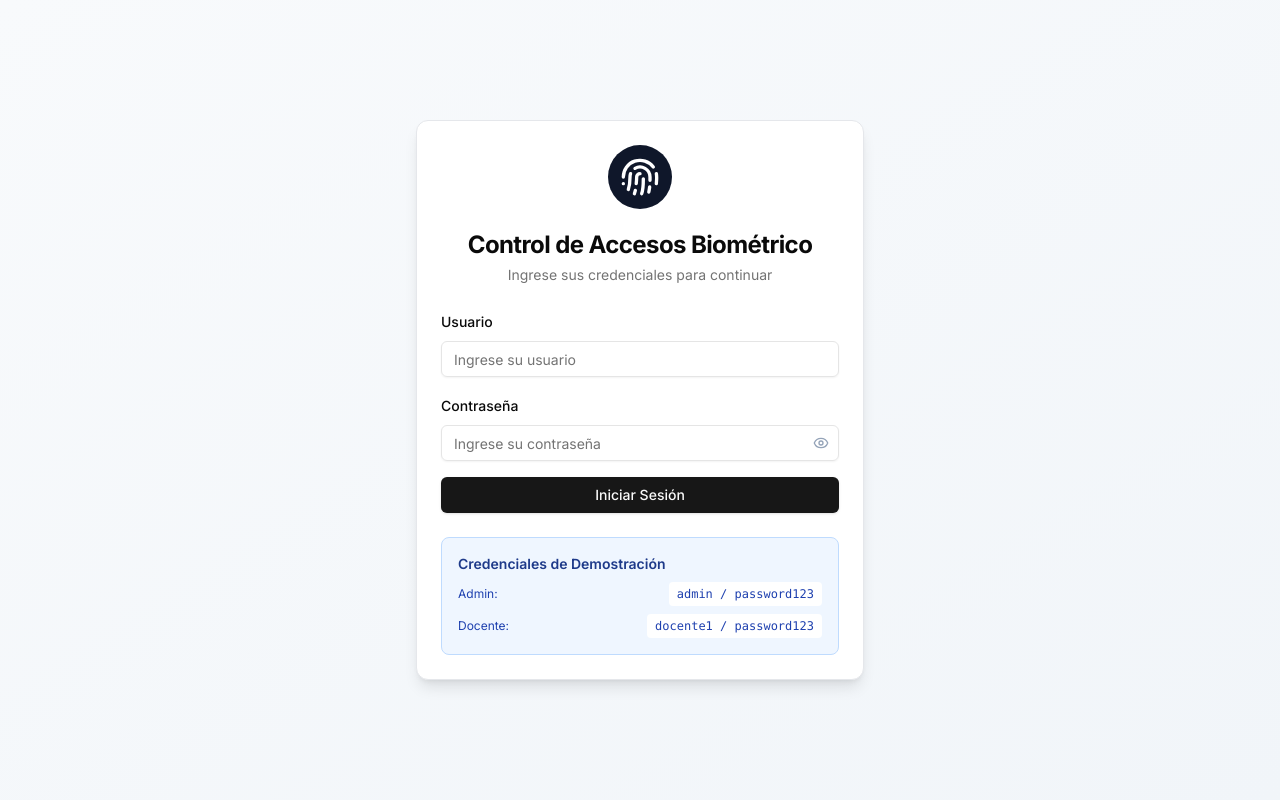
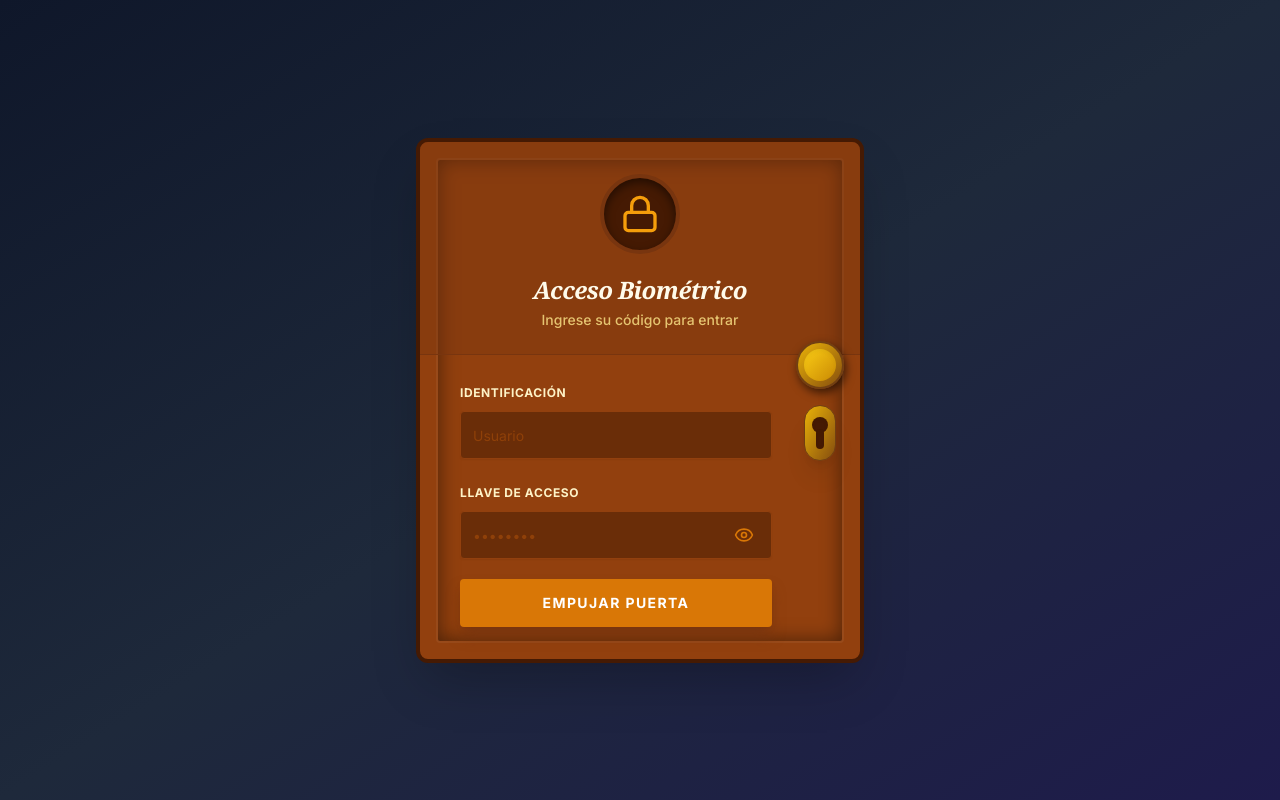
Before and after one commit to HenryLeevi/Sistema-control-acceso-biometrico, a Next.js app in the folder frontend/: page /login in a window 1280 px wide. Built offline with nearby package versions, Linux system fonts and the light colour scheme.

Commit message:
feat: Implement login page with interactive door and shake animations, alongside new global theme styles.

```diff
--- a/frontend/app/globals.css
+++ b/frontend/app/globals.css
@@ -73,3 +73,38 @@
     --chart-5: 340 75% 55%;
   }
 }
+
+/* Animaciones del Login (Door & Shake) */
+@keyframes shake {
+  0%, 100% { transform: translateX(0); }
+  20%, 60% { transform: translateX(-12px); }
+  40%, 80% { transform: translateX(12px); }
+}
+
+.animate-shake {
+  animation: shake 0.5s cubic-bezier(.36,.07,.19,.97) both;
+}
+
+.door-open {
+  transform: perspective(1200px) rotateY(-105deg) scale(0.95);
+  opacity: 0;
+  transition: transform 1s cubic-bezier(0.175, 0.885, 0.32, 1.275), opacity 0.6s ease-in-out 0.2s;
+  transform-origin: left center;
+  pointer-events: none;
+}
+
+.door-closed {
+  transform: perspective(1200px) rotateY(0deg) scale(1);
+  opacity: 1;
+  transition: transform 0.5s ease-out;
+  transform-origin: left center;
+}
+
+.door-open::after {
+  content: "";
+  position: absolute;
+  top: 0; right: -20px; bottom: 0; width: 20px;
+  background: #334155;
+  transform-origin: left;
+  transform: rotateY(90deg);
+}
--- a/frontend/app/login/page.tsx
+++ b/frontend/app/login/page.tsx
@@ -8,7 +8,8 @@ import { Input } from '@/components/ui/input';
 import { Label } from '@/components/ui/label';
 import { Card, CardContent, CardDescription, CardHeader, CardTitle } from '@/components/ui/card';
 import { useToast } from '@/hooks/use-toast';
-import { Fingerprint, Eye, EyeOff } from 'lucide-react';
+import { Fingerprint, Eye, EyeOff, Unlock, Lock } from 'lucide-react';
+import { cn } from '@/lib/utils';
 
 export default function LoginPage() {
   const router = useRouter();
@@ -19,17 +20,27 @@ export default function LoginPage() {
   const [isLoading, setIsLoading] = useState(false);
   const [showPassword, setShowPassword] = useState(false);
 
+  // Animation states
+  const [isUnlocked, setIsUnlocked] = useState(false);
+  const [isShaking, setIsShaking] = useState(false);
+
   const handleSubmit = async (e: React.FormEvent) => {
     e.preventDefault();
     setIsLoading(true);
 
     try {
       const { roles } = await login(username.trim(), password.trim());
+
+      // 1. Success! Trigger door opening animation
+      setIsUnlocked(true);
+
       toast({
         title: 'Inicio de sesión exitoso',
-        description: 'Bienvenido al sistema',
+        description: 'Bienvenido al sistema. Abriendo bóveda...',
       });
 
+      // 2. Wait for the door to open before redirecting (approx 900ms)
+      setTimeout(() => {
         const upperRoles = roles.map(r => r.toUpperCase());
         if (upperRoles.includes('ADMIN')) {
           router.push('/admin');
@@ -42,13 +53,18 @@ export default function LoginPage() {
         } else {
           router.push('/admin'); // Fallback
         }
+      }, 900);
+
     } catch (error) {
+      // 1. Failure! Trigger shake animation
+      setIsShaking(true);
+      setTimeout(() => setIsShaking(false), 500); // Remove class after animation ends
+
       toast({
-        title: 'Error',
+        title: 'Acceso Denegado',
         description: error instanceof Error ? error.message : 'Credenciales inválidas',
         variant: 'destructive',
       });
-    } finally {
       setIsLoading(false);
     }
   };
@@ -56,80 +72,122 @@ export default function LoginPage() {
   const isMockMode = typeof process.env.NEXT_PUBLIC_MOCK_MODE === 'undefined' || process.env.NEXT_PUBLIC_MOCK_MODE === 'true';
 
   return (
-    <div className="min-h-screen flex items-center justify-center bg-gradient-to-br from-slate-50 to-slate-100 p-4">
+    <>
+      <div className="min-h-screen flex items-center justify-center bg-gradient-to-br from-slate-900 via-slate-800 to-indigo-950 p-4 overflow-hidden relative">
+        {/* Background ambient lighting that flashes green on success */}
+        <div className={cn(
+          "absolute inset-0 bg-emerald-500/20 transition-opacity duration-1000",
+          isUnlocked ? "opacity-100" : "opacity-0"
+        )} />
+        <div className={cn(
+          "absolute inset-0 bg-red-500/20 transition-opacity duration-300",
+          isShaking ? "opacity-100" : "opacity-0"
+        )} />
+
         {isMockMode && (
           <div className="fixed top-0 left-0 right-0 bg-amber-500 text-white text-center py-2 text-sm font-medium z-50">
             Modo Demostración Activo - Usando datos simulados (sin backend)
           </div>
         )}
-      <Card className="w-full max-w-md shadow-lg">
-        <CardHeader className="space-y-1 text-center">
-          <div className="flex justify-center mb-4">
-            <div className="h-16 w-16 rounded-full bg-slate-900 flex items-center justify-center">
-              <Fingerprint className="h-10 w-10 text-white" />
+
+        {/* The Door Container */}
+        <div style={{ perspective: '1200px' }} className="z-10 w-full max-w-md">
+          <Card
+            className={cn(
+              "shadow-2xl border-4 border-amber-950 bg-amber-800 text-amber-50 relative overflow-hidden",
+              isUnlocked ? "door-open" : "door-closed",
+              isShaking ? "animate-shake border-red-500" : ""
+            )}
+          >
+            {/* Wooden Door Panels */}
+            <div className="absolute inset-4 border-2 border-[rgba(255,255,255,0.05)] shadow-[inset_0_0_20px_rgba(0,0,0,0.5)] rounded-sm pointer-events-none" />
+
+            {/* Doorknob (Manija) & Keyhole (Cerradura) */}
+            <div className="absolute right-4 top-1/2 -translate-y-1/2 flex flex-col items-center gap-4 pointer-events-none z-20">
+              {/* Knob */}
+              <div className="h-12 w-12 rounded-full bg-gradient-to-br from-yellow-500 to-yellow-800 border-2 border-yellow-900 shadow-[2px_4px_10px_rgba(0,0,0,0.6)] flex items-center justify-center">
+                <div className="h-8 w-8 rounded-full bg-gradient-to-tl from-yellow-600 to-yellow-400 shadow-inner" />
+              </div>
+              {/* Keyhole Plate */}
+              <div className="h-14 w-8 rounded-full bg-gradient-to-br from-yellow-500 to-yellow-800 border-[1.5px] border-yellow-900 shadow-xl flex flex-col items-center justify-center py-2">
+                 <div className="h-4 w-4 rounded-full bg-amber-950 shadow-inner" />
+                 <div className="h-5 w-2 bg-amber-950 -mt-1 rounded-sm shadow-inner" />
               </div>
             </div>
-          <CardTitle className="text-2xl font-bold">Control de Accesos Biométrico</CardTitle>
-          <CardDescription>Ingrese sus credenciales para continuar</CardDescription>
+
+            <CardHeader className="space-y-1 text-center border-b border-amber-900 pb-6 bg-amber-900/40 relative pt-8 z-10 px-12">
+              <div className="flex justify-center mb-4 relative z-10">
+                <div className={cn(
+                  "h-20 w-20 rounded-full flex items-center justify-center shadow-[inset_0_4px_10px_rgba(0,0,0,0.5)] border-4 transition-colors duration-500",
+                  isUnlocked ? "bg-emerald-600 border-emerald-500"
+                             : isShaking ? "bg-red-600 border-red-500"
+                             : "bg-amber-950 border-amber-900"
+                )}>
+                  {isUnlocked ? <Unlock className="h-10 w-10 text-emerald-100" /> : <Lock className="h-10 w-10 text-amber-500" />}
+                </div>
+              </div>
+              <CardTitle className="text-2xl font-black text-amber-50 tracking-tight font-serif italic">Acceso Biométrico</CardTitle>
+              <CardDescription className="text-amber-200/80 font-medium text-sm mt-2">
+                {isUnlocked ? 'Bienvenido a casa...' : 'Ingrese su código para entrar'}
+              </CardDescription>
             </CardHeader>
-        <CardContent>
-          <form onSubmit={handleSubmit} className="space-y-4">
+
+            <CardContent className="pt-6 pb-8 px-10 relative z-10 mr-12">
+              <form onSubmit={handleSubmit} className="space-y-5">
                 <div className="space-y-2">
-              <Label htmlFor="username">Usuario</Label>
+                  <Label htmlFor="username" className="text-amber-100 text-xs font-bold uppercase tracking-wider">Identificación</Label>
                   <Input
                     id="username"
                     type="text"
-                placeholder="Ingrese su usuario"
+                    placeholder="Usuario"
                     value={username}
                     onChange={(e) => setUsername(e.target.value)}
                     required
                     disabled={isLoading}
+                    className="bg-amber-950/50 border-amber-800 text-amber-100 focus:border-amber-500 rounded placeholder:text-amber-700/50 h-12 shadow-inner"
                   />
                 </div>
                 <div className="space-y-2">
-              <Label htmlFor="password">Contraseña</Label>
+                  <Label htmlFor="password" className="text-amber-100 text-xs font-bold uppercase tracking-wider">Llave de Acceso</Label>
                   <div className="relative">
                     <Input
                       id="password"
                       type={showPassword ? 'text' : 'password'}
-                  placeholder="Ingrese su contraseña"
+                      placeholder="••••••••"
                       value={password}
                       onChange={(e) => setPassword(e.target.value)}
                       required
                       disabled={isLoading}
-                  className="pr-10"
+                      className="bg-amber-950/50 border-amber-800 text-amber-100 focus:border-amber-500 rounded placeholder:text-amber-700/50 h-12 pr-12 shadow-inner"
                     />
                     <button
                       type="button"
                       onClick={() => setShowPassword(v => !v)}
-                  className="absolute right-2.5 top-1/2 -translate-y-1/2 text-slate-400 hover:text-slate-600 transition-colors"
+                      className="absolute right-3 top-1/2 -translate-y-1/2 text-amber-600 hover:text-amber-400 transition-colors p-1.5 rounded-md"
                       tabIndex={-1}
                       disabled={isLoading}
                     >
-                  {showPassword ? <EyeOff className="h-4 w-4" /> : <Eye className="h-4 w-4" />}
+                      {showPassword ? <EyeOff className="h-5 w-5" /> : <Eye className="h-5 w-5" />}
                     </button>
                   </div>
                 </div>
-            <Button type="submit" className="w-full" disabled={isLoading}>
-              {isLoading ? 'Iniciando sesión...' : 'Iniciar Sesión'}
+                <Button
+                  type="submit"
+                  disabled={isLoading}
+                  className={cn(
+                    "w-full h-12 mt-2 font-bold tracking-widest uppercase transition-all duration-300 rounded shadow-lg",
+                    isUnlocked
+                      ? "bg-emerald-700 hover:bg-emerald-600 text-white"
+                      : "bg-amber-600 hover:bg-amber-500 text-white shadow-amber-900"
+                  )}
+                >
+                  {isLoading ? 'Abriendo cerradura...' : isUnlocked ? 'Adelante...' : 'Empujar Puerta'}
                 </Button>
               </form>
-
-          <div className="mt-6 p-4 bg-blue-50 border border-blue-200 rounded-lg">
-            <p className="text-sm font-semibold text-blue-900 mb-2">Credenciales de Demostración</p>
-            <div className="space-y-2 text-xs text-blue-800">
-              <div className="flex justify-between items-center">
-                <span>Admin:</span>
-                <code className="bg-white px-2 py-1 rounded font-mono">admin / password123</code>
-              </div>
-              <div className="flex justify-between items-center">
-                <span>Docente:</span>
-                <code className="bg-white px-2 py-1 rounded font-mono">docente1 / password123</code>
-              </div>
-            </div>
-          </div>
             </CardContent>
           </Card>
         </div>
+      </div>
+    </>
   );
 }
```
Lines whose indentation alone changed are shown as unchanged.
